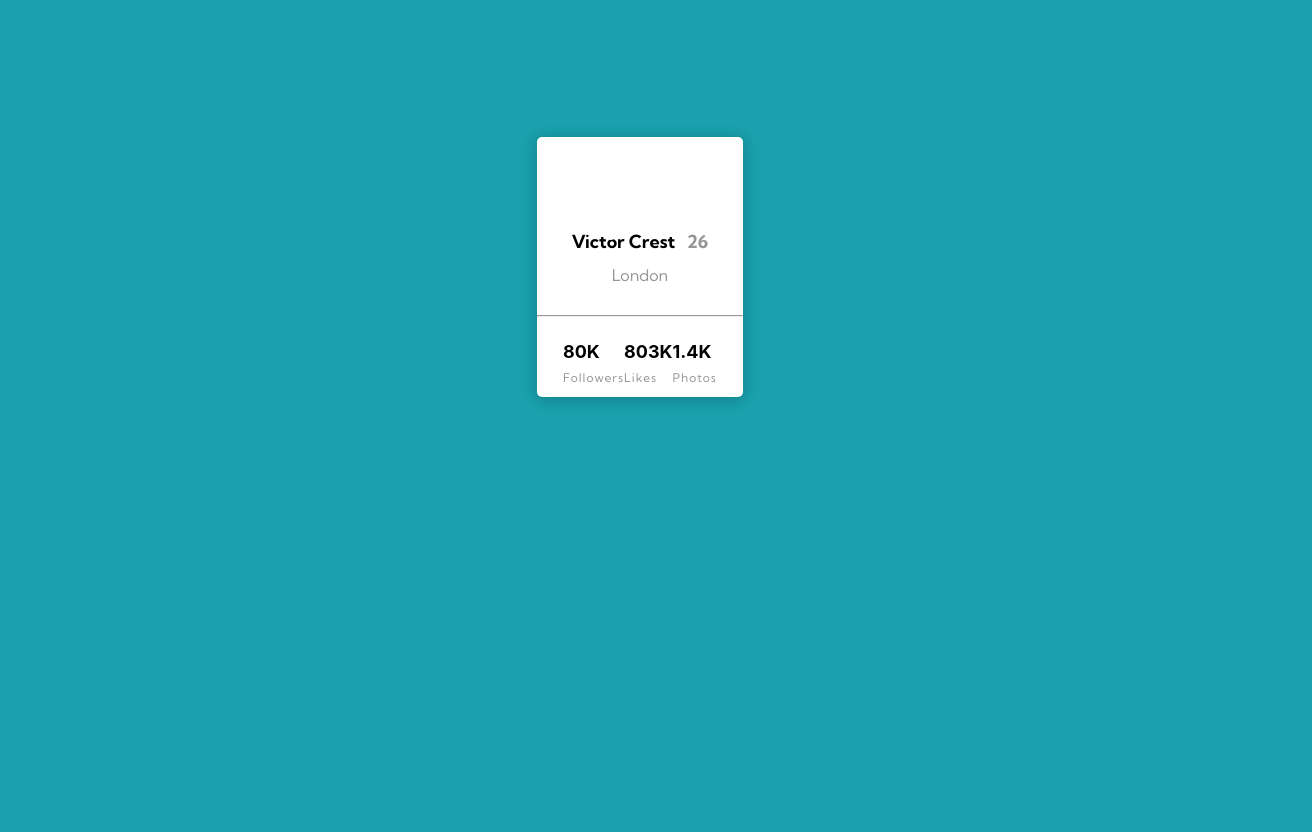
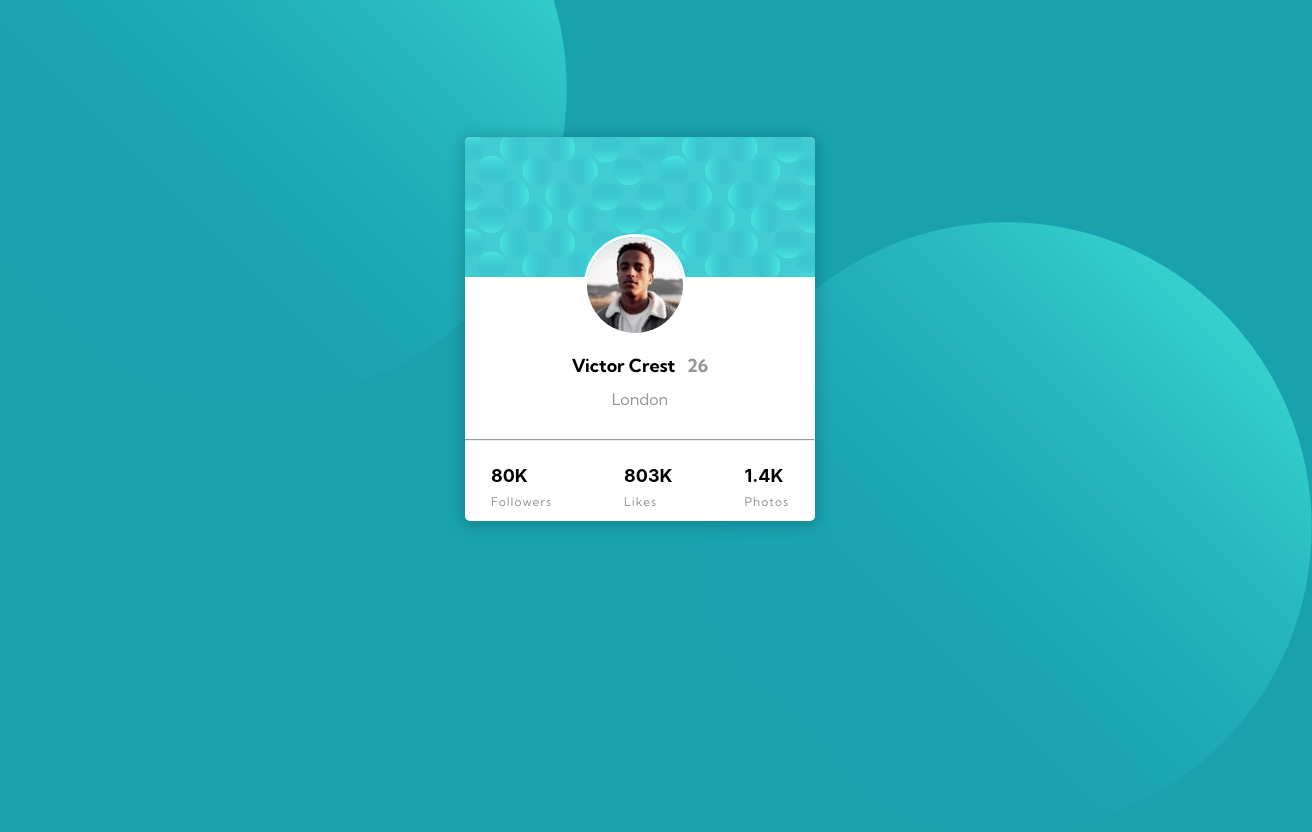
Before and after one commit to AlyaEssa/Profile-card-component, a plain HTML site: page index.html in a window 1280 px wide. Shown: the whole page, 1312 px wide, since content can reach past the window. Before the commit the page ends 800 px from the top, so only its background shows below. Drawn offline with Linux system fonts and the light colour scheme.

Commit message:
Update index.html

```diff
--- a/index.html
+++ b/index.html
@@ -9,7 +9,7 @@
       rel="icon"
       type="image/png"
       sizes="32x32"
-      href="./images/favicon-32x32.png"
+      href="favicon-32x32.png"
     />
 
     <link rel="stylesheet" href="style.css" />
@@ -32,12 +32,12 @@
     <main class="card">
       <section class="top">
         <img
-          src="/profile-card-component-main/images/bg-pattern-card.svg"
+          src="bg-pattern-card.svg"
           alt=""
         />
       </section>
       <img
-        src="/profile-card-component-main/images/image-victor.jpg"
+        src="image-victor.jpg"
         alt=""
         class="person"
       />
@@ -62,12 +62,12 @@
       </section>
     </main>
     <img
-      src="/profile-card-component-main/images/bg-pattern-top.svg"
+      src="bg-pattern-top.svg"
       alt=""
       class="cirlce-1"
     />
     <img
-      src="/profile-card-component-main/images/bg-pattern-top.svg"
+      src="bg-pattern-top.svg"
       alt=""
       class="circle-2"
     />
```
